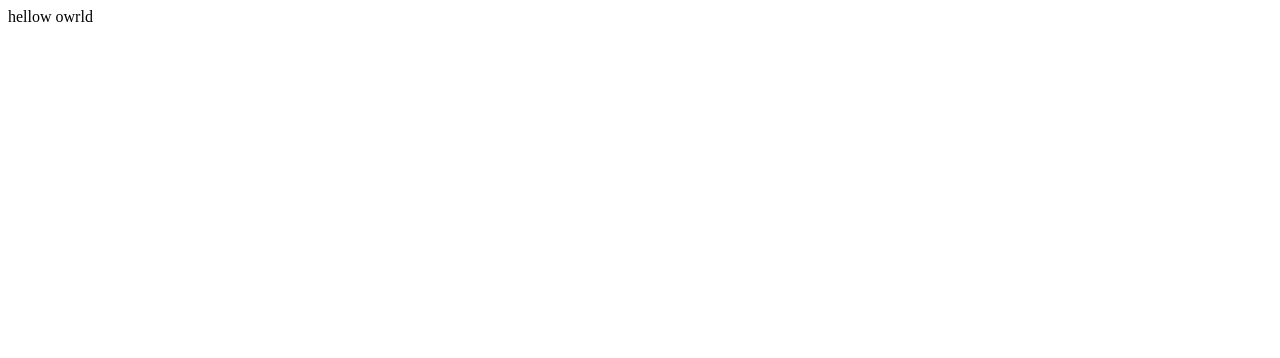
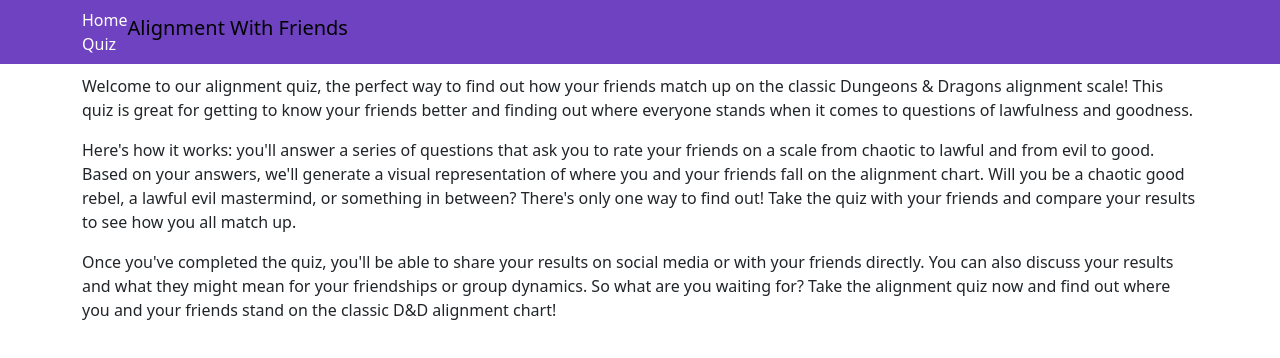
Before and after one commit to lomick2090/Alignment-Game, a React (Vite) app in the folder frontend/: page / in a window 1280 px wide. Shown: the top 358 px of the page. Built offline with nearby package versions, Linux system fonts and the light colour scheme.

Commit message:
ran into problems

```diff
--- a/frontend/index.html
+++ b/frontend/index.html
@@ -5,6 +5,7 @@
     <meta http-equiv="X-UA-Compatible" content="IE=edge">
     <meta name="viewport" content="width=device-width, initial-scale=1.0">
     <link rel="stylesheet" href="./src/index.css">
+    <link href="https://cdn.jsdelivr.net/npm/bootstrap@5.3.0-alpha3/dist/css/bootstrap.min.css" rel="stylesheet" integrity="sha384-KK94CHFLLe+nY2dmCWGMq91rCGa5gtU4mk92HdvYe+M/SXH301p5ILy+dN9+nJOZ" crossorigin="anonymous">
     <title>Alignment Game</title>
 </head>
 <body>
--- a/frontend/src/App.jsx
+++ b/frontend/src/App.jsx
@@ -1,7 +1,19 @@
 import React from 'react'
+import { Routes, Route, Link } from 'react-router-dom';
+import Header from './components/Header'
+import Quiz from './pages/Quiz'
+import Home from './pages/Home'
+//import Create from './pages/Create'
 
 export default function App() {
     return (
-        <div>hellow owrld</div>
+        <Routes>
+            <Route path='/' element={ <Header /> }>
+                <Route index element={<Home />}/>
+                <Route path='quiz' element={ <Quiz /> } />
+                {/*<Route path='create' element={ <Create /> } />*/}
+
+            </Route>
+        </Routes>
     )
 }
--- /dev/null
+++ b/frontend/src/components/Header.jsx
@@ -0,0 +1,20 @@
+import { Outlet, Link } from 'react-router-dom';
+
+
+export default function Header() {
+
+    return (
+        <div>
+            <div className='navbar header'>
+                <div className='container'>
+                    <div>
+                        <Link className='nav-link active' to='/'>Home</Link>
+                        <Link className='nav-link' to='/quiz'>Quiz</Link>
+                    </div>
+                    <h1 className='navbar-brand title'>Alignment With Friends</h1>
+                </div>
+            </div>
+            <Outlet />
+        </div>
+    )
+}
--- a/frontend/src/index.css
+++ b/frontend/src/index.css
@@ -0,0 +1,22 @@
+
+body {
+    margin: 0;
+    padding: 0;
+}
+
+.header {
+    background-color: var(--bs-purple);
+    color: white;
+    display: flex;
+    margin-bottom: 10px;
+}
+
+
+.header > Link {
+    color: white;
+    margin: 8px;
+}
+
+.title {
+    margin-right: auto;
+}
--- a/frontend/src/index.jsx
+++ b/frontend/src/index.jsx
@@ -1,7 +1,10 @@
-import React from 'react'
-import ReactDOM from 'react-dom/client'
-import App from './App'
+import React from 'react';
+import ReactDOM from 'react-dom/client';
+import App from './App';
+import { BrowserRouter } from 'react-router-dom';
 
 ReactDOM.createRoot(document.getElementById('root')).render(
-    <App />
+    <BrowserRouter>
+        <App />
+    </BrowserRouter>
 )
--- /dev/null
+++ b/frontend/src/pages/Create.jsx
@@ -0,0 +1,34 @@
+import { useState } from 'react'
+import mysql from 'mysql2'
+import env from 'dotenv'
+env.config();
+
+export default function Create() {
+    const [group, setGroup] = useState('')
+
+    const pool = mysql.createPool({
+        host: process.env.SQL_HOST,
+        user: process.env.SQL_USERNAME,
+        password: process.env.SQL_PASSWORD,
+        database: 'alignment_users'
+    })
+
+    async function onSubmit() {
+        const result = await pool.query(`
+        INSERT INTO groupnames (title)
+        VALUES (?, ?)
+        `, [group])
+        setGroup('')
+    }
+
+    function handleChange(e) {
+        const { value } = e.target;
+        setGroup(value);
+    }
+    return (
+        <div>
+            <input type="text" value={group} onChange={handleChange} placeholder='group name'/>
+            <button>Add Group</button>
+        </div>
+    )
+}
--- /dev/null
+++ b/frontend/src/pages/Home.jsx
@@ -0,0 +1,23 @@
+
+export default function Home() {
+    return (
+        <div className="container">
+            <p>
+                Welcome to our alignment quiz, the perfect way to find out how your friends match up on the classic Dungeons & Dragons alignment scale!
+                This quiz is great for getting to know your friends better and finding out where everyone stands when it comes to questions of lawfulness
+                and goodness.
+            </p>
+
+            <p>
+                Here's how it works: you'll answer a series of questions that ask you to rate your friends on a scale from chaotic to lawful and from evil to good. Based on your answers, we'll generate a visual representation of where you and your friends fall on the alignment chart.
+                Will you be a chaotic good rebel, a lawful evil mastermind, or something in between? There's only one way to find out! Take the quiz with your friends and compare your results to see how you all match up.
+
+            </p>
+            <p>
+                Once you've completed the quiz, you'll be able to share your results on social media or with your friends directly. You can also discuss your results and what they might mean for your friendships or group dynamics.
+                So what are you waiting for? Take the alignment quiz now and find out where you and your friends stand on the classic D&D alignment chart!
+            </p>
+
+        </div>
+    )
+}
--- /dev/null
+++ b/frontend/src/pages/Quiz.jsx
@@ -0,0 +1,9 @@
+
+export default function Quiz() {
+
+    return (
+        <div>
+
+        </div>
+    )
+}
```
Also changed, not shown: frontend/package.json (+6 -1 lines), 1 other file (tests, documents, lock files or other folders).
